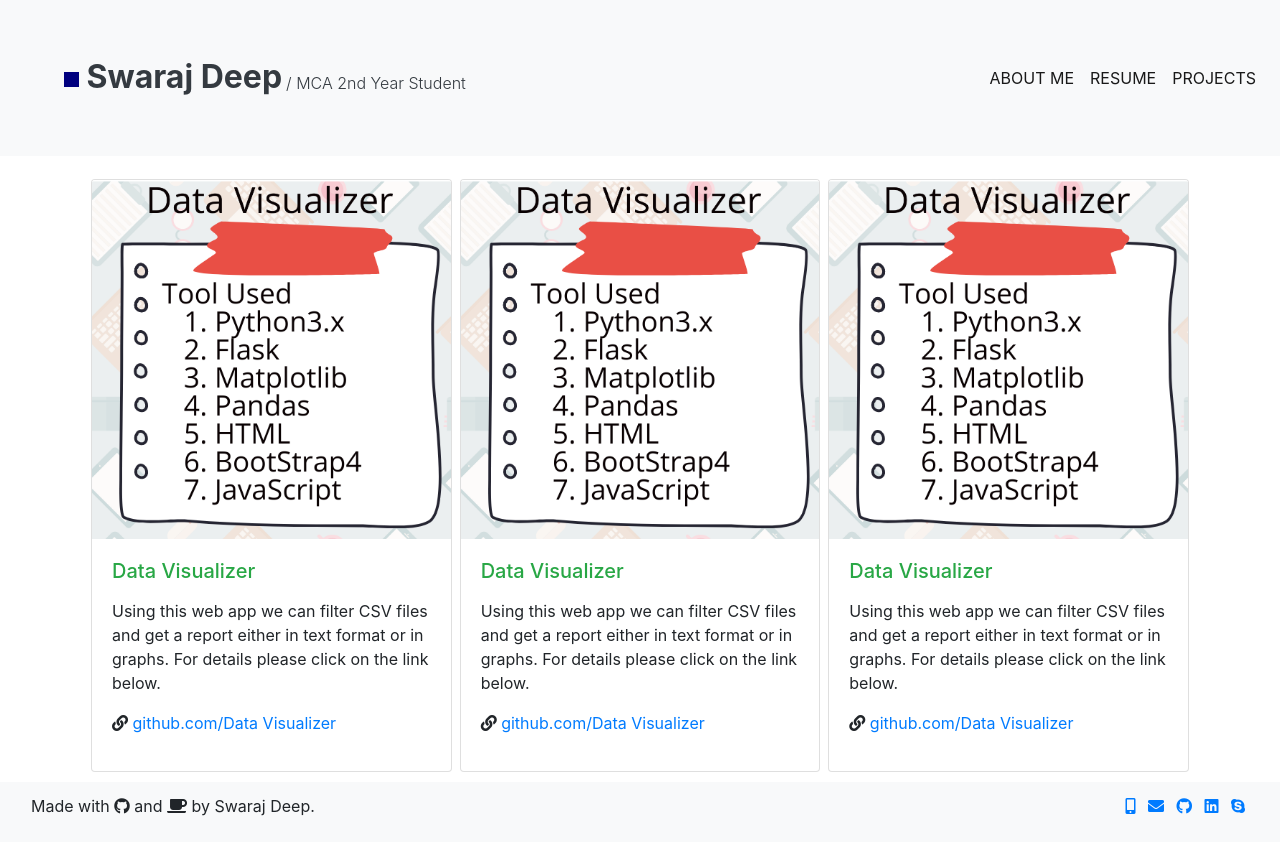
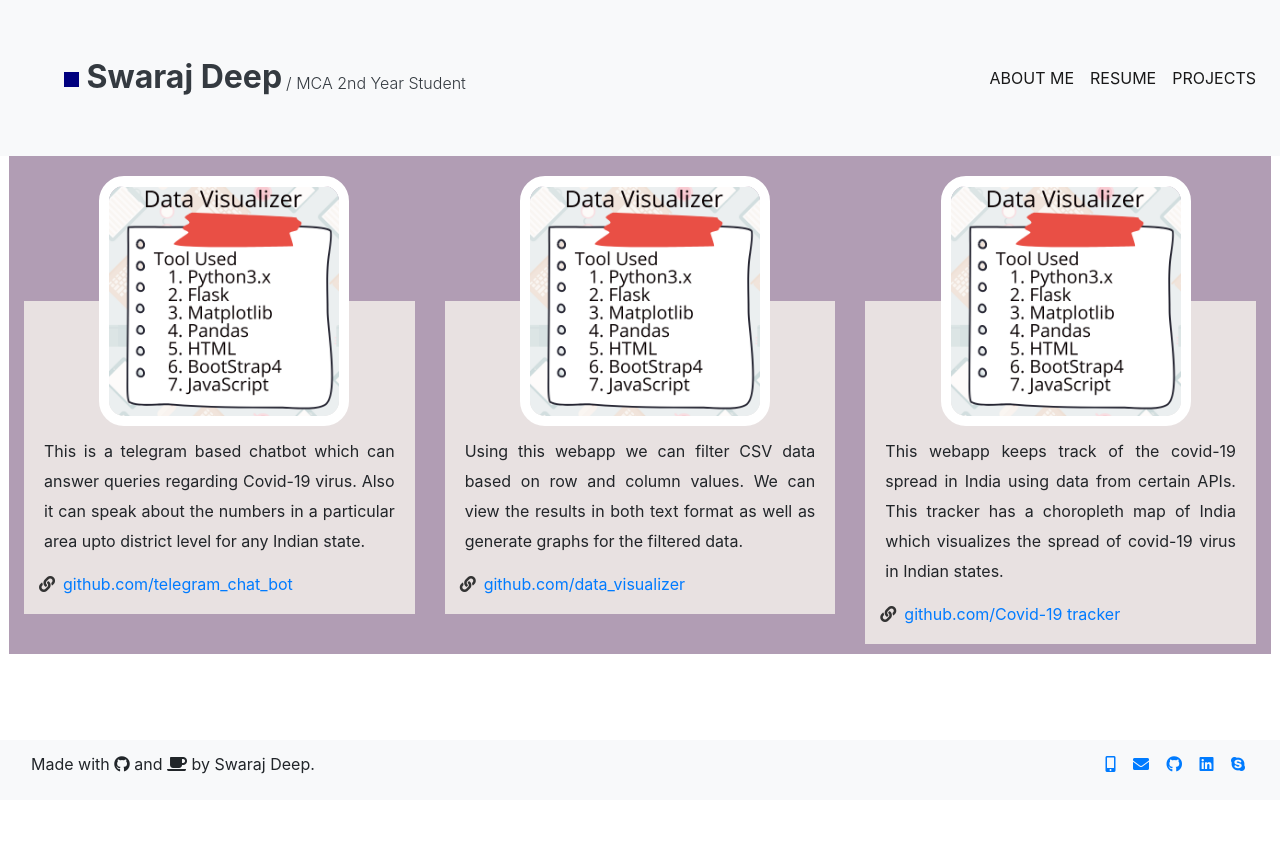
Before and after one commit to Swaraj-Deep/SwarajDeep.github.io, a plain HTML site: page html/projects.html in a window 1280 px wide. After the commit the page ends 800 px from the top, so only its background shows below. Drawn offline with Linux system fonts and the light colour scheme.

Commit message:
Layout Change for Projects

```diff
--- a/html/projects.html
+++ b/html/projects.html
@@ -7,7 +7,7 @@
     <meta name="viewport" content="width=device-width, initial-scale=1, shrink-to-fit=no">
     <!-- Bootstrap CSS -->
     <link rel="stylesheet" href="../static/css/bootstrap.min.css">
-    <link rel="stylesheet" href="../static/css/style.css">
+    <link rel="stylesheet" href="../static/css/projects.css">
     <link rel="stylesheet" href="../static/css/all.min.css">
     <link rel="shortcut icon" type="image/x-icon" href="../static/images/IMG20181111202755 (copy).ico" />
     <title> Swaraj Deep </title>
@@ -57,9 +57,56 @@
                 </ul>
             </div>
         </nav>
-        <main class="flex-fill pt-1">
-            <div class="container px-1">
-                <div class="row px-2 pt-1">
+        <main class="flex-fill">
+            <div class="container-fluid px-4">
+
+                <div class="row testimonial">
+
+                    <div class="col-md-4">
+                        <div class="project-card">
+                            <img src="../static/images/proj_data_visualizer/data_visualizer_st.png" alt="profile image"
+                                class="project-img">
+                            <blockquote>
+                                This is a telegram based chatbot which can answer queries regarding Covid-19 virus. Also it can speak about the numbers in a particular area upto district level for any Indian state.
+                            </blockquote>
+                            <a href="https://github.com/Swaraj-Deep/telegram_chat_bot" target="_blank"><span><i
+                                        class="fas fa-link pr-2"></i></span>github.com/telegram_chat_bot</a>
+                        </div>
+                    </div>
+
+                    <div class="col-md-4">
+                        <div class="project-card">
+                            <img src="../static/images/proj_data_visualizer/data_visualizer_st.png" alt="profile image"
+                                class="project-img">
+                            <blockquote>
+                                Using this webapp we can filter CSV data based on row and column values. We can view the
+                                results in both text format as well as generate graphs for the filtered data.
+                            </blockquote>
+                            <a href="https://github.com/Swaraj-Deep/data_visualizer" target="_blank"><span><i
+                                        class="fas fa-link pr-2"></i></span>github.com/data_visualizer</a>
+                        </div>
+                    </div>
+
+
+
+                    <div class="col-md-4">
+                        <div class="project-card">
+                            <img src="../static/images/proj_data_visualizer/data_visualizer_st.png" alt="profile image"
+                                class="project-img">
+                            <blockquote>
+                                This webapp keeps track of the covid-19 spread in India using data from certain APIs.  This tracker has a choropleth map of India which visualizes the spread of covid-19 virus in Indian states.
+                            </blockquote>
+                            <a href="https://github.com/Swaraj-Deep/covid-19-tracker" target="_blank"><span><i
+                                class="fas fa-link pr-2"></i></span>github.com/Covid-19 tracker</a>
+
+
+                        </div>
+                    </div>
+
+                </div>
+
+
+                <!-- <div class="row px-2 pt-1">
                     <div class="col col-md-4 px-1">
                         <div class="card">
                             <img class="card-img-top" src="../static/images/proj_data_visualizer/data_visualizer_st.png"
@@ -102,7 +149,7 @@
                             </div>
                         </div>
                     </div>
-                </div>
+                </div> -->
             </div>
         </main>
         <footer>
--- /dev/null
+++ b/static/css/projects.css
@@ -0,0 +1,62 @@
+body, .sticky-footer-wrapper {
+    min-height:100vh;
+}
+
+.flex-fill {
+    flex:1 1 auto;
+}
+
+.testimonial {
+    padding-top: 30px;
+    background-color: #b19db4;
+}
+
+.col-md-4 {
+    margin: 15px auto 10px;
+}
+
+.project-card {
+    padding: 70px 10px 18px 10px;
+    margin-top: 100px;
+    background-color: #e8e1e1;
+}
+
+.project-card img {
+    top: -25px;
+    position: absolute;
+    left: calc(50% - 120px);
+    border: 10px solid white;
+}
+
+.project-img {
+    width: 250px;
+    height: 250px;
+    border-radius: 10%;
+}
+
+.project-card h3 {
+    font-size: 20px;
+    margin-top: 15px;
+    position: relative;
+}
+
+span {
+    font-size: 16px;
+    color: #333;
+    margin-top: 2px;
+}
+
+blockquote {
+    font-size: 16px;
+    margin-top: 50px;
+    padding-top: 15px;
+    line-height: 30px;
+    text-align: justify;
+    text-justify: inter-word;
+    padding-left: 10px;
+    padding-right: 10px;
+}
+
+a {
+    padding-left: 5px;
+}
```
Also changed, not shown: html/resume.html (+2 -4 lines).
